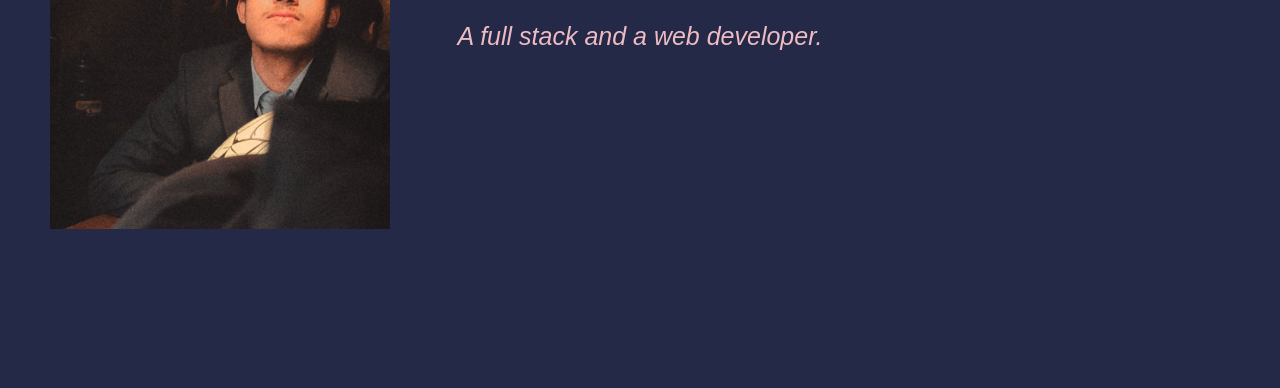
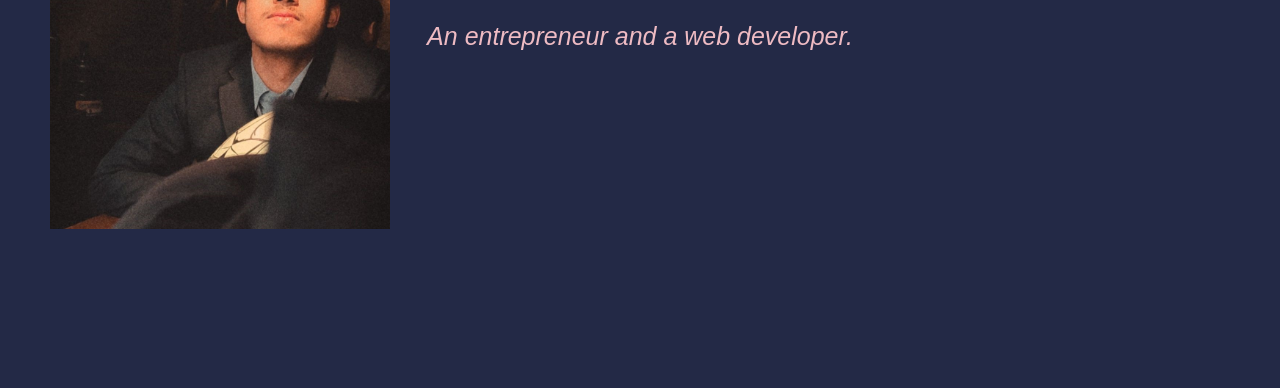
Before and after one commit to pumpking786/pumpkingservices, a plain HTML site: page index.html in a window 1280 px wide. Shown: the part 412-800 px from the top of the page. Drawn offline with nearby package versions, Linux system fonts and the light colour scheme.

Commit message:
Update index.html

```diff
--- a/index.html
+++ b/index.html
@@ -32,7 +32,7 @@
     </header>
     <section id="welcome-section">
         <h1>Hello, I am Pramit.</h1>
-        <p>A full stack and a web developer.</p>
+        <p>An entrepreneur and a web developer.</p>
     </section>
      </section>
     <section id="projects">
```
